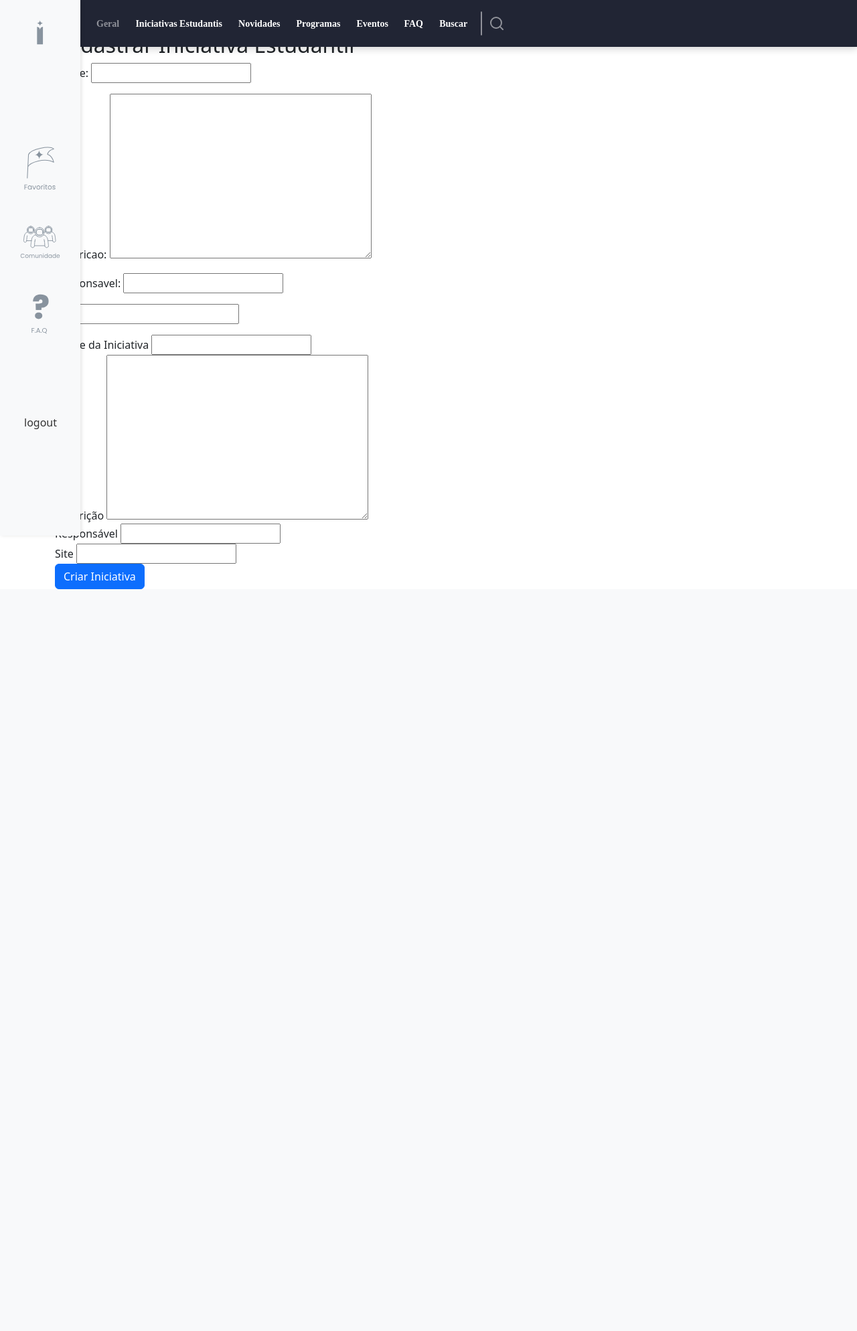
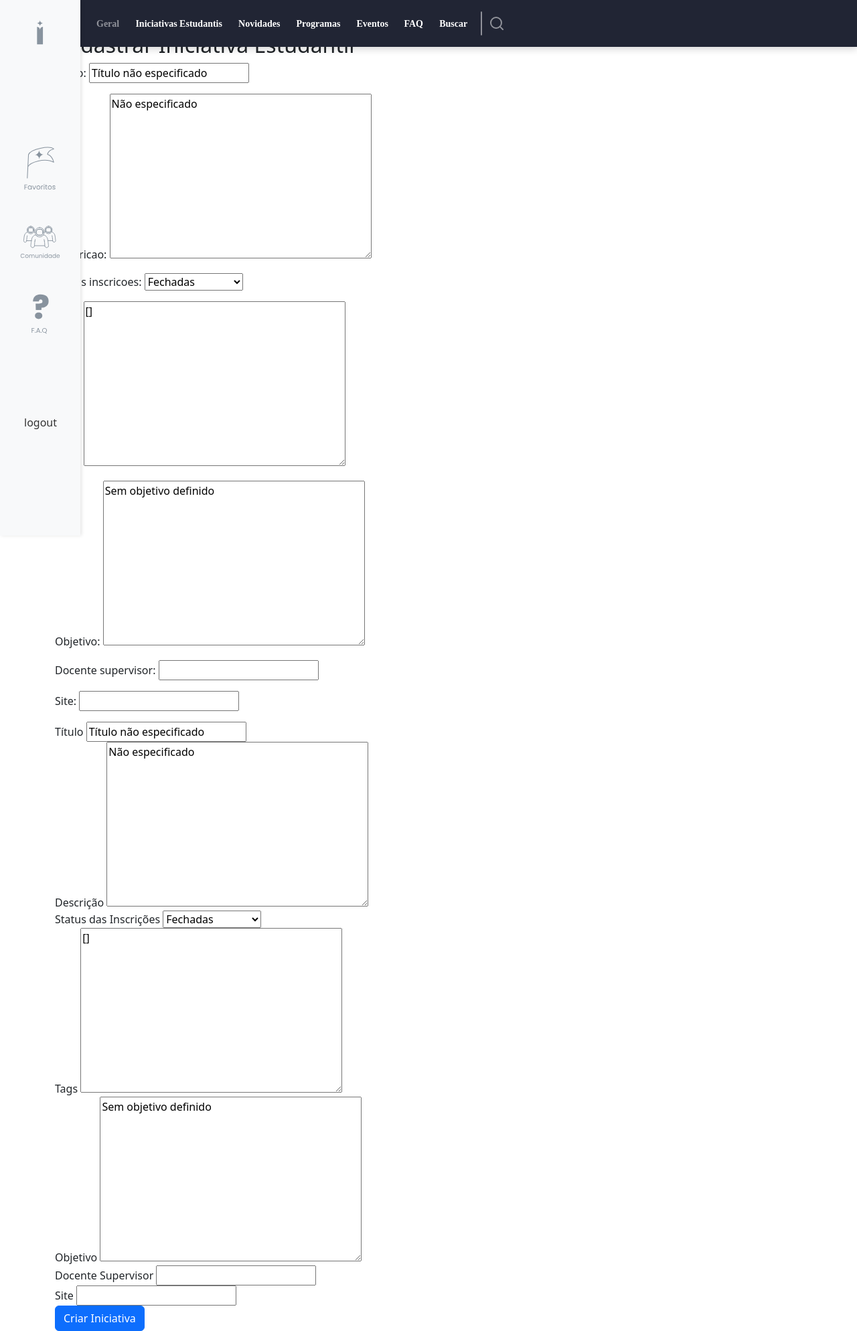
Before and after one commit to majupeixoto/polaris, a Django app: page /iniciativas/criar/ in a window 1280 px wide. Shown: the whole page at 67% size. Before the commit the page ends 880 px from the top, so only its background shows below. Run offline with Django 5.2, Linux system fonts and the light colour scheme; parts of the project's set-up code (start-up, migrations or seed data) failed here and were passed over.

Commit message:
ajustes iniciativas

```diff
--- a/Projeto/apps/models.py
+++ b/Projeto/apps/models.py
@@ -63,9 +63,11 @@ class Perfil(AbstractBaseUser):
         """Retorna True se o usuário tem permissão para acessar o módulo específico."""
         return self.is_superuser
 
+from django.db import models
+
 class Oportunidade(models.Model):
-    titulo = models.CharField(max_length=100)
-    descricao = models.TextField()
+    titulo = models.CharField(max_length=255, default="Título não especificado")
+    descricao = models.TextField(default="Não especificado")
     status_inscricoes = models.CharField(
         max_length=10,
         choices=[('abertas', 'Abertas'), ('em_breve', 'Abrem em breve'), ('fechadas', 'Fechadas')],
@@ -75,6 +77,48 @@ class Oportunidade(models.Model):
 
     class Meta:
         abstract = True  # Define que esta classe é abstrata e não será criada no banco de dados
+
+    def excluir_oportunidade(self):
+        """Método para excluir a oportunidade."""
+        self.delete()
+
+    def fechar_inscricoes(self):
+        """Fecha as inscrições."""
+        self.status_inscricoes = 'fechadas'
+        self.save()
+
+    def abrir_inscricoes(self):
+        """Abre as inscrições."""
+        self.status_inscricoes = 'abertas'
+        self.save()
+
+    def inscrever_estudante(self, estudante):
+        """Método para inscrever um estudante na oportunidade."""
+        # A lógica de inscrição depende do seu modelo de dados, mas pode ser implementada aqui
+        pass
+
+    def publicar_oportunidade(self):
+        """Publica a oportunidade."""
+        # Lógica para publicar, como mudar o status ou outros comportamentos específicos
+        self.status_inscricoes = 'abertas'  # Exemplo
+        self.save()
+
+    def filtrar_oportunidade(self, **kwargs):
+        """Filtra oportunidades com base em parâmetros fornecidos."""
+        oportunidades = Oportunidade.objects.filter(**kwargs)
+        return oportunidades
+
+    def editar_oportunidade(self, titulo=None, descricao=None, status_inscricoes=None, tags=None):
+        """Método para editar os campos da oportunidade."""
+        if titulo:
+            self.titulo = titulo
+        if descricao:
+            self.descricao = descricao
+        if status_inscricoes:
+            self.status_inscricoes = status_inscricoes
+        if tags is not None:
+            self.tags = tags
+        self.save()
 
 class Evento(Oportunidade):
     local = models.CharField(max_length=200)
@@ -191,12 +235,13 @@ class BaseModelo(models.Model):
         abstract = True
 
 
-class IniciativaEstudantil(BaseModelo):
-    responsavel = models.CharField(max_length=255)
+class IniciativaEstudantil(Oportunidade):
+    objetivo = models.TextField(max_length=255, default="Sem objetivo definido")
+    docente_supervisor = models.CharField(max_length=255)
     site = models.URLField(blank=True, null=True)
 
     def __str__(self):
-        return self.nome
+        return self.titulo
 
 
 class Favorito(models.Model):
--- a/Projeto/apps/templates/apps/iniciativas/iniciativa_form.html
+++ b/Projeto/apps/templates/apps/iniciativas/iniciativa_form.html
@@ -2,18 +2,18 @@
 
 {% block content %}
 <div class="container mt-5">
-    <h2>Cadastrar Iniciativa Estudantil</h2>
+    <h2>{% if form.instance.pk %}Editar{% else %}Cadastrar{% endif %} Iniciativa Estudantil</h2>
 
     <form method="post">
         {% csrf_token %}
         {{ form.as_p }}
 
         <div class="form-group">
-            <label for="id_nome">Nome da Iniciativa</label>
-            {{ form.nome }}
-            {% if form.nome.errors %}
+            <label for="id_titulo">Título</label>
+            {{ form.titulo }}
+            {% if form.titulo.errors %}
             <div class="text-danger">
-                {% for error in form.nome.errors %}
+                {% for error in form.titulo.errors %}
                 <p>{{ error }}</p>
                 {% endfor %}
             </div>
@@ -33,11 +33,47 @@
         </div>
 
         <div class="form-group">
-            <label for="id_responsavel">Responsável</label>
-            {{ form.responsavel }}
-            {% if form.responsavel.errors %}
+            <label for="id_status_inscricoes">Status das Inscrições</label>
+            {{ form.status_inscricoes }}
+            {% if form.status_inscricoes.errors %}
             <div class="text-danger">
-                {% for error in form.responsavel.errors %}
+                {% for error in form.status_inscricoes.errors %}
+                <p>{{ error }}</p>
+                {% endfor %}
+            </div>
+            {% endif %}
+        </div>
+
+        <div class="form-group">
+            <label for="id_tags">Tags</label>
+            {{ form.tags }}
+            {% if form.tags.errors %}
+            <div class="text-danger">
+                {% for error in form.tags.errors %}
+                <p>{{ error }}</p>
+                {% endfor %}
+            </div>
+            {% endif %}
+        </div>
+
+        <div class="form-group">
+            <label for="id_objetivo">Objetivo</label>
+            {{ form.objetivo }}
+            {% if form.objetivo.errors %}
+            <div class="text-danger">
+                {% for error in form.objetivo.errors %}
+                <p>{{ error }}</p>
+                {% endfor %}
+            </div>
+            {% endif %}
+        </div>
+
+        <div class="form-group">
+            <label for="id_docente_supervisor">Docente Supervisor</label>
+            {{ form.docente_supervisor }}
+            {% if form.docente_supervisor.errors %}
+            <div class="text-danger">
+                {% for error in form.docente_supervisor.errors %}
                 <p>{{ error }}</p>
                 {% endfor %}
             </div>
@@ -56,7 +92,7 @@
             {% endif %}
         </div>
 
-        <button type="submit" class="btn btn-primary">Criar Iniciativa</button>
+        <button type="submit" class="btn btn-primary">{% if form.instance.pk %}Atualizar{% else %}Criar{% endif %} Iniciativa</button>
     </form>
 </div>
 {% endblock %}
--- a/Projeto/apps/views.py
+++ b/Projeto/apps/views.py
@@ -279,27 +279,31 @@ class BaseCrudView:
     template_name = ''  # template padrão para reutilizar
     success_url = reverse_lazy('home')  # Redireciona após CRUD
 
-class IniciativaEstudantilListView(BaseCrudView, ListView):
+class IniciativaEstudantilListView(ListView):
     model = IniciativaEstudantil
     template_name = 'apps/iniciativas/iniciativa_list.html'
+    context_object_name = 'iniciativas'
 
-class IniciativaEstudantilDetailView(BaseCrudView, DetailView):
+class IniciativaEstudantilDetailView(DetailView):
     model = IniciativaEstudantil
     template_name = 'apps/iniciativas/iniciativa_detail.html'
 
-class IniciativaEstudantilCreateView(BaseCrudView, CreateView):
+class IniciativaEstudantilCreateView(CreateView):
     model = IniciativaEstudantil
-    fields = ['nome', 'descricao', 'responsavel', 'site']
+    fields = ['titulo', 'descricao', 'status_inscricoes', 'tags', 'objetivo', 'docente_supervisor', 'site']
     template_name = 'apps/iniciativas/iniciativa_form.html'
+    success_url = 'apps/sucesso.html'
 
-class IniciativaEstudantilUpdateView(BaseCrudView, UpdateView):
+class IniciativaEstudantilUpdateView(UpdateView):
     model = IniciativaEstudantil
-    fields = ['nome', 'descricao', 'responsavel', 'site']
+    fields = ['titulo', 'descricao', 'status_inscricoes', 'tags', 'objetivo', 'docente_supervisor', 'site']
     template_name = 'apps/iniciativas/iniciativa_form.html'
+    success_url = 'apps/sucesso.html'
 
-class IniciativaEstudantilDeleteView(BaseCrudView, DeleteView):
+class IniciativaEstudantilDeleteView(DeleteView):
     model = IniciativaEstudantil
     template_name = 'apps/iniciativas/iniciativa_confirm_delete.html'
+    success_url = 'apps/sucesso.html'
 
 class FavoritoListView(LoginRequiredMixin, ListView):
     model = Favorito
```
Also changed, not shown: Projeto/apps/forms.py (+39 -9 lines), Projeto/apps/templates/apps/iniciativas/iniciativa_confirm_delete.html (+6 -6 lines), Projeto/apps/templates/apps/iniciativas/iniciativa_detail.html (+19 -3 lines), Projeto/apps/templates/apps/iniciativas/iniciativa_list.html (+3 -5 lines), Projeto/apps/templates/apps/sucesso.html (added, +13 -0 lines), Projeto/apps/migrations/0037_rename_nome_iniciativaestudantil_docente_supervisor_and_more.py (added), Projeto/db.sqlite3.
